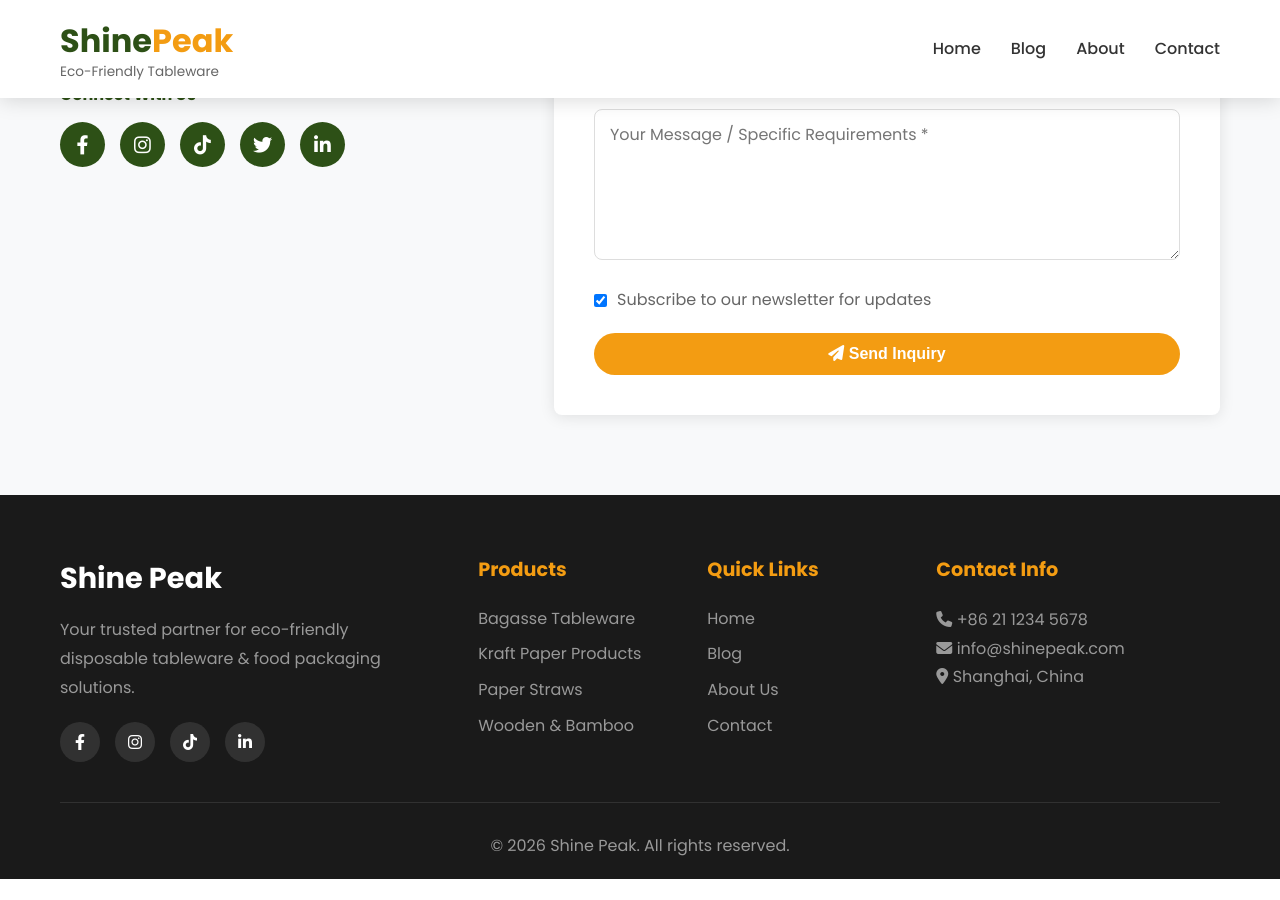
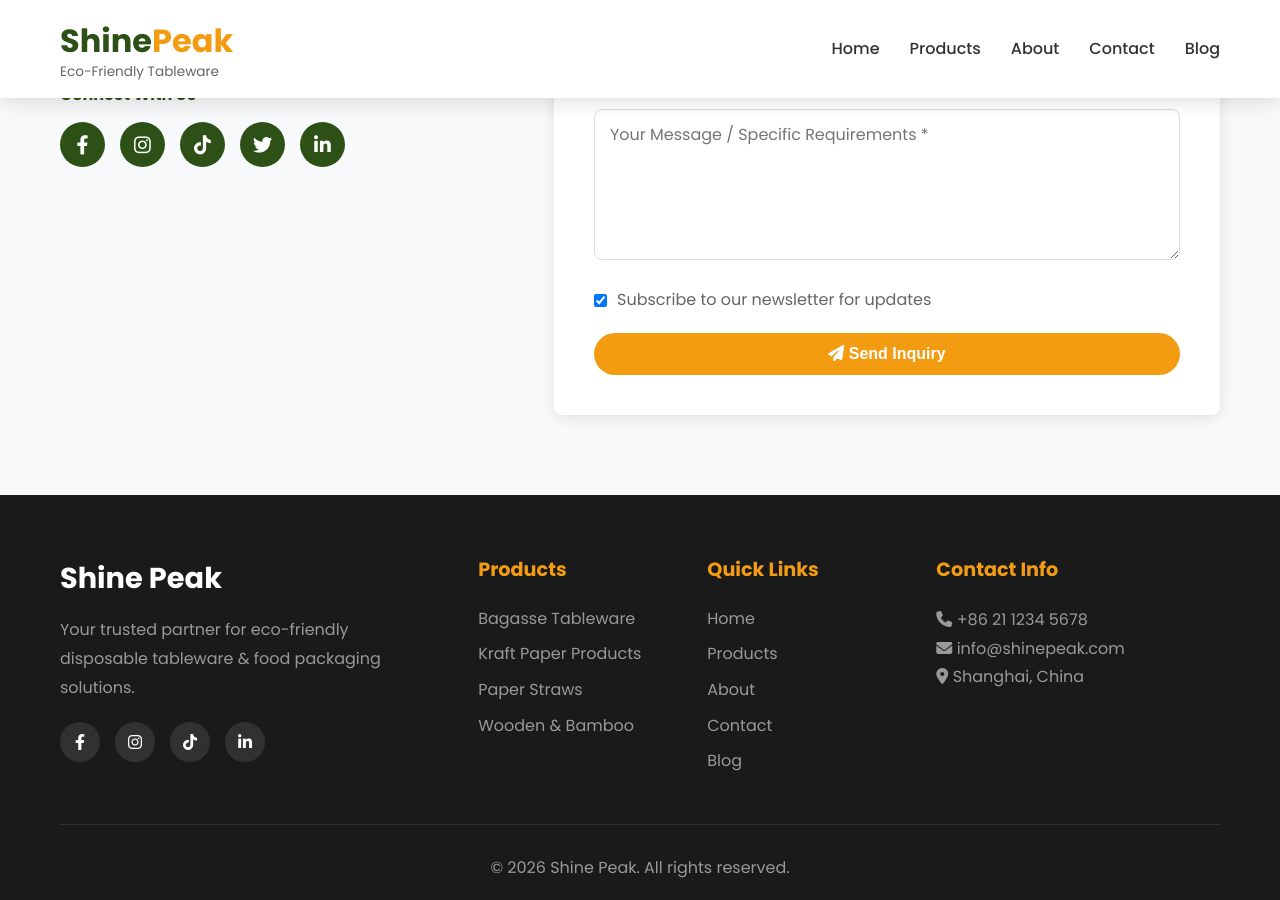
Before and after one commit to jasong1205/shine-peak-website, a Jekyll site: the page built from index.html, in a window 1280 px wide and 900 px high, scrolled down 5025 px. Built offline with Jekyll 4.4.1, drawn with Linux system fonts in a browser that asks for light colours; before the commit the page ends 5904 px from its top, so only the background shows below that.

Commit message:
Fix navigation: header and footer now consistent with anchor links

```diff
--- a/_layouts/default.html
+++ b/_layouts/default.html
@@ -68,10 +68,11 @@
                 <p class="tagline">Eco-Friendly Tableware</p>
             </div>
             <ul class="nav-links">
-                <li><a href="{{ '/' | relative_url }}">Home</a></li>
+                <li><a href="{{ '/' | relative_url }}#home">Home</a></li>
+                <li><a href="{{ '/' | relative_url }}#products">Products</a></li>
+                <li><a href="{{ '/' | relative_url }}#about">About</a></li>
+                <li><a href="{{ '/' | relative_url }}#contact">Contact</a></li>
                 <li><a href="{{ '/blog' | relative_url }}">Blog</a></li>
-                <li><a href="{{ '/about' | relative_url }}">About</a></li>
-                <li><a href="{{ '/contact' | relative_url }}">Contact</a></li>
             </ul>
         </div>
     </nav>
@@ -107,10 +108,11 @@
                 <div class="footer-section">
                     <h4>Quick Links</h4>
                     <ul>
-                        <li><a href="{{ '/' | relative_url }}">Home</a></li>
+                        <li><a href="{{ '/' | relative_url }}#home">Home</a></li>
+                        <li><a href="{{ '/' | relative_url }}#products">Products</a></li>
+                        <li><a href="{{ '/' | relative_url }}#about">About</a></li>
+                        <li><a href="{{ '/' | relative_url }}#contact">Contact</a></li>
                         <li><a href="{{ '/blog' | relative_url }}">Blog</a></li>
-                        <li><a href="{{ '/about' | relative_url }}">About Us</a></li>
-                        <li><a href="{{ '/contact' | relative_url }}">Contact</a></li>
                     </ul>
                 </div>
                 <div class="footer-section">
```
